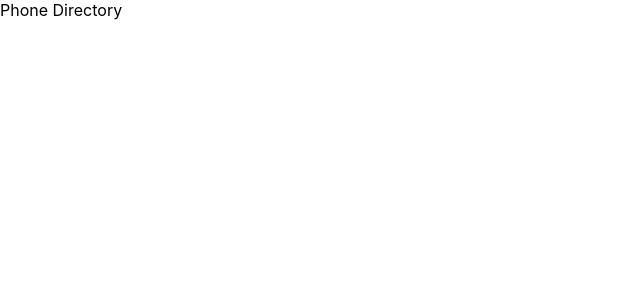
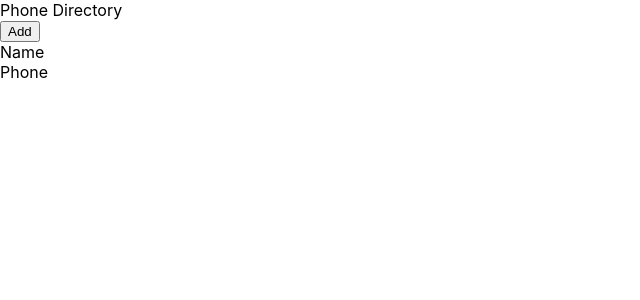
Before and after one commit to Debanikk/phone-directory, a React (Create React App) app: page / in a window 1280 px wide. Shown: the top 300 px of the page, without its empty margins (0-640 px from the left). Built offline with nearby package versions, Linux system fonts and the light colour scheme.

Commit message:
Created Skeleton of Home Page

```diff
--- a/src/App.js
+++ b/src/App.js
@@ -1,10 +1,20 @@
 import React, { Component } from 'react';
+
 
 class App extends Component {
   render(){
     return (
-      <div>
-        Phone Directory
+      <div className="header">
+        <div>
+          Phone Directory
+        </div>
+        <button> Add </button>
+        <div>
+          <span> Name </span><br/>
+          <span> Phone </span>
+        </div>
+        {/* <label htmlFor="name">Name: </label>
+        <input id="name" type="text" placeholder="Type Here" defaultValue="Debanik"/> */}
       </div>
     );
   }
```
